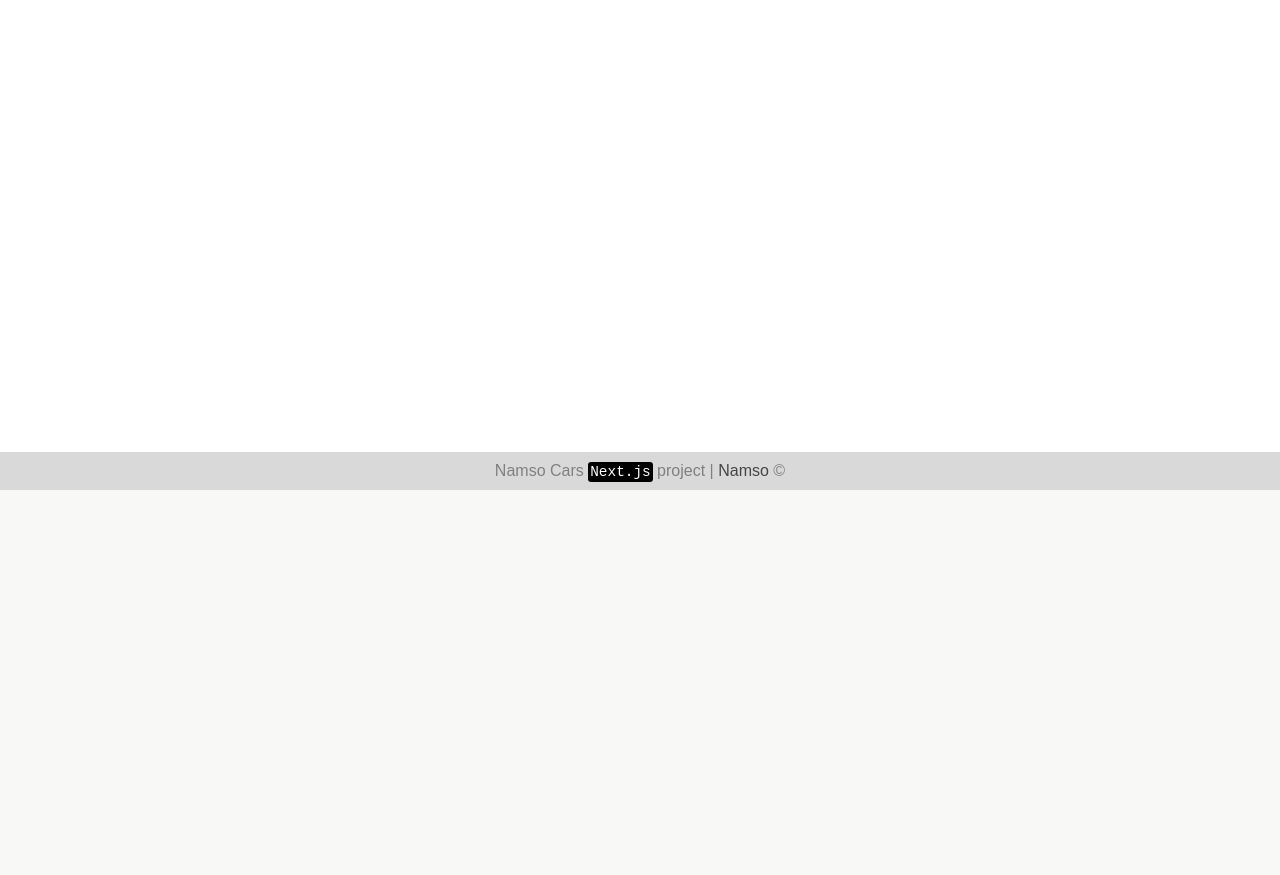
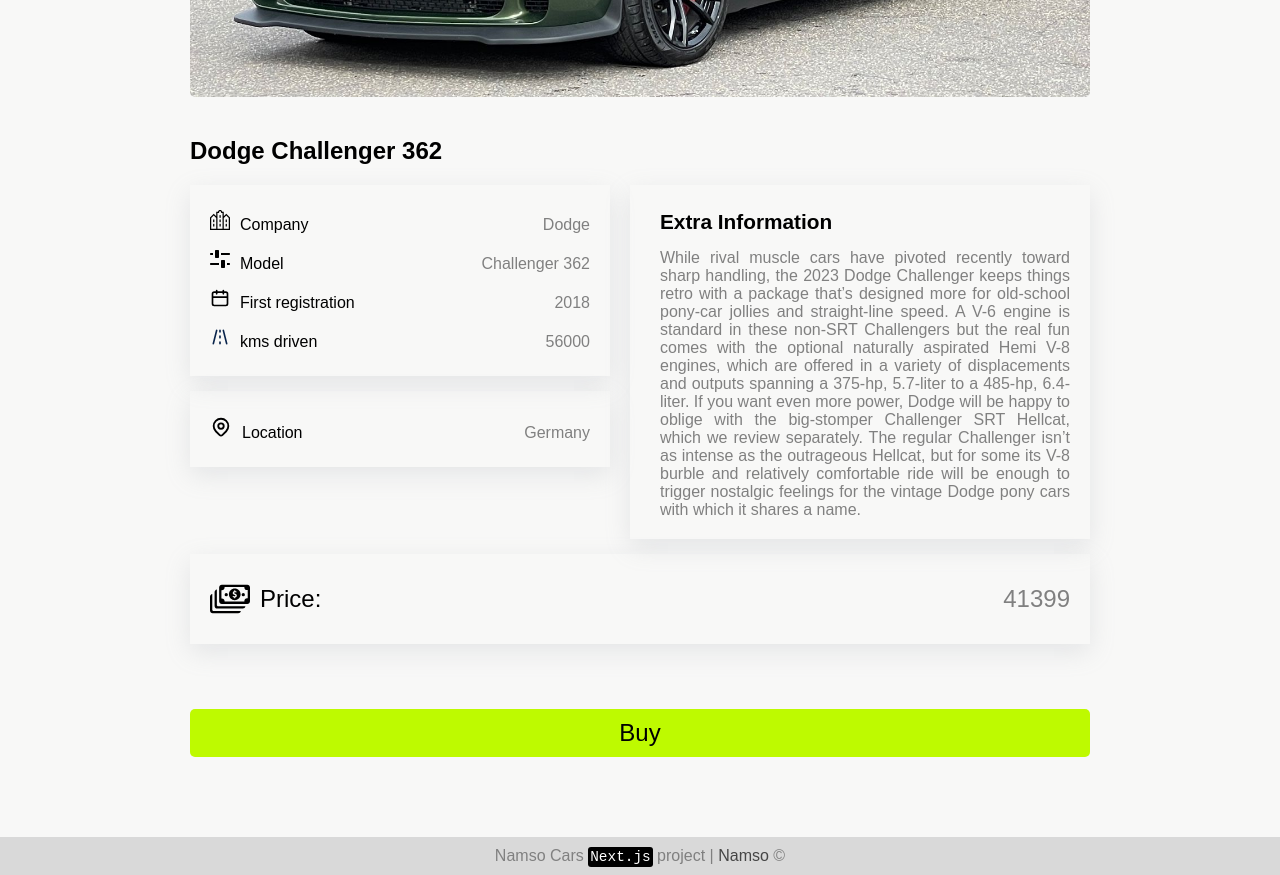
Before and after one commit to nams0/Namso-Cars, a Next.js app: page /cars/1 in a window 1280 px wide. Before the commit this address had no page. Shown: the part 700-1575 px from the top of the page. Before the commit the page ends 1190 px from the top, so only its background shows below. Built offline with nearby package versions, Linux system fonts and the light colour scheme.

Commit message:
created car details page and added it's styles

```diff
--- a/components/module/Card.js
+++ b/components/module/Card.js
@@ -1,10 +1,12 @@
 import styles from "./Card.module.css"
 import Location from "../icons/Location"
+import Link from "next/link"
 
 function Card(props) {
   const { id, name, model, year, distance, location, image, price } = props
 
   return (
+    <Link href={`/cars/${id}`}>
       <div className={styles.container}>
         <img src={image} className={styles.image} />
         <h4 className={styles.title}>{`${name} ${model}`}</h4>
@@ -17,6 +19,7 @@
           </div>
         </div>
       </div>
+    </Link>
   )
 }
 
--- /dev/null
+++ b/components/templates/CarDetails.js
@@ -0,0 +1,78 @@
+import Calender from "../icons/Calender"
+import Company from "../icons/Company"
+import Model from "../icons/Model"
+import Road from "../icons/Road"
+import Location from "../icons/Location"
+import styles from "./CarDetails.module.css"
+import Money from "../icons/Money"
+
+function CarDetails(props) {
+  const {
+    id,
+    name,
+    model,
+    year,
+    distance,
+    location,
+    image,
+    price,
+    description,
+  } = props
+
+  return (
+    <div className={styles.container}>
+      <img src={image} className={styles.image} />
+      <h3 className={styles.header}>
+        {name} {model}
+      </h3>
+      <div className={styles.contentWrapper}>
+        <div className={styles.info}>
+          <div className={styles.details}>
+            <div>
+              <Company />
+              <p>Company</p>
+              <span>{name}</span>
+            </div>
+            <div>
+              <Model />
+              <p>Model</p>
+              <span>{model}</span>
+            </div>
+            <div>
+              <Calender />
+              <p>First registration</p>
+              <span>{year}</span>
+            </div>
+            <div>
+              <Road />
+              <p>kms driven</p>
+              <span>{distance}</span>
+            </div>
+          </div>
+          <div className={styles.details}>
+            <div>
+              <Location />
+              <p>Location</p>
+              <span>{location}</span>
+            </div>
+          </div>
+        </div>
+
+        <div className={styles.details}>
+          <p className={styles.descriptionTitle}>Extra Information</p>
+          <p className={styles.descriptionText}>{description}</p>
+        </div>
+      </div>
+      <div className={styles.details}>
+        <div className={styles.price}>
+          <Money />
+          <p>Price:</p>
+          <span>{price}</span>
+        </div>
+      </div>
+      <button className={styles.button}>Buy</button>
+    </div>
+  )
+}
+
+export default CarDetails
--- /dev/null
+++ b/components/templates/CarDetails.module.css
@@ -0,0 +1,109 @@
+.container {
+  max-width: 900px;
+  margin: auto;
+  display: flex;
+  flex-direction: column;
+}
+
+.image {
+  width: 100%;
+  border-radius: 5px;
+}
+
+.header {
+  margin: 40px 0 20px;
+  font-size: 1.5rem;
+}
+
+.details {
+  width: 100%;
+  box-shadow: rgba(149, 157, 165, 0.2) 0px 8px 24px;
+  padding: 10px 20px;
+  margin: 15px 0;
+}
+
+.details div {
+  display: flex;
+  align-items: baseline;
+  margin: 15px 0;
+}
+
+.details span {
+  color: gray;
+  margin-left: auto;
+}
+
+.details p {
+  margin-left: 10px;
+}
+
+.descriptionTitle {
+  margin: 15px 0;
+  font-size: 1.3rem;
+  font-weight: 600;
+}
+
+.descriptionText {
+  color: gray;
+  text-align: justify;
+  margin-bottom: 10px;
+}
+
+.details .price {
+  display: flex;
+  align-items: center;
+}
+
+.price p,
+.price span {
+  font-size: 1.5rem;
+}
+
+.button {
+  background-color: #befa00;
+  border: none;
+  font-size: 1.5rem;
+  padding: 10px;
+  border-radius: 5px;
+  margin: 50px 0;
+  cursor: pointer;
+  transition:
+    background-color 0.2s ease,
+    transform 0.1s ease,
+    box-shadow 0.2s ease;
+}
+
+.button:hover {
+  background-color: #a8e000;
+  box-shadow: 0 4px 12px rgba(190, 250, 0, 0.4);
+}
+
+.button:active {
+  transform: scale(0.98);
+}
+
+.contentWrapper {
+  display: flex;
+  gap: 20px;
+  align-items: stretch;
+}
+
+.info {
+  flex: 1;
+  margin-top: -15px;
+}
+
+.contentWrapper > .details {
+  flex: 1;
+  margin: 0;
+}
+
+@media (max-width: 768px) {
+  .container {
+    margin: 0 15px;
+  }
+
+  .contentWrapper {
+    flex-direction: column;
+  }
+}
--- /dev/null
+++ b/pages/cars/[carId].js
@@ -0,0 +1,13 @@
+import carsData from "@/data/carsData"
+import { useRouter } from "next/router"
+import CarDetails from "@/components/templates/CarDetails"
+
+function CarPage() {
+  const router = useRouter()
+  const { carId } = router.query
+  const carDetails = carsData[carId - 1]
+
+  return <CarDetails {...carDetails} />
+}
+
+export default CarPage
```
Lines whose indentation alone changed are shown as unchanged.
